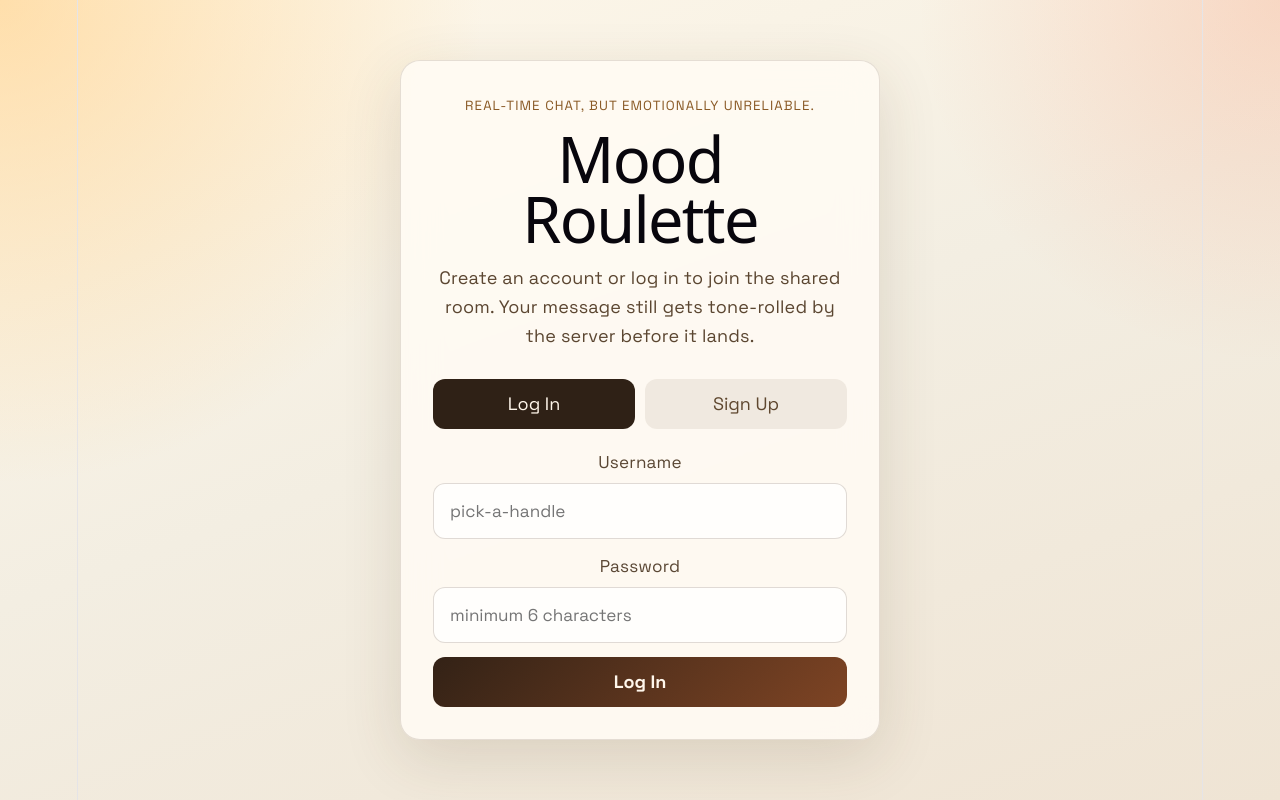
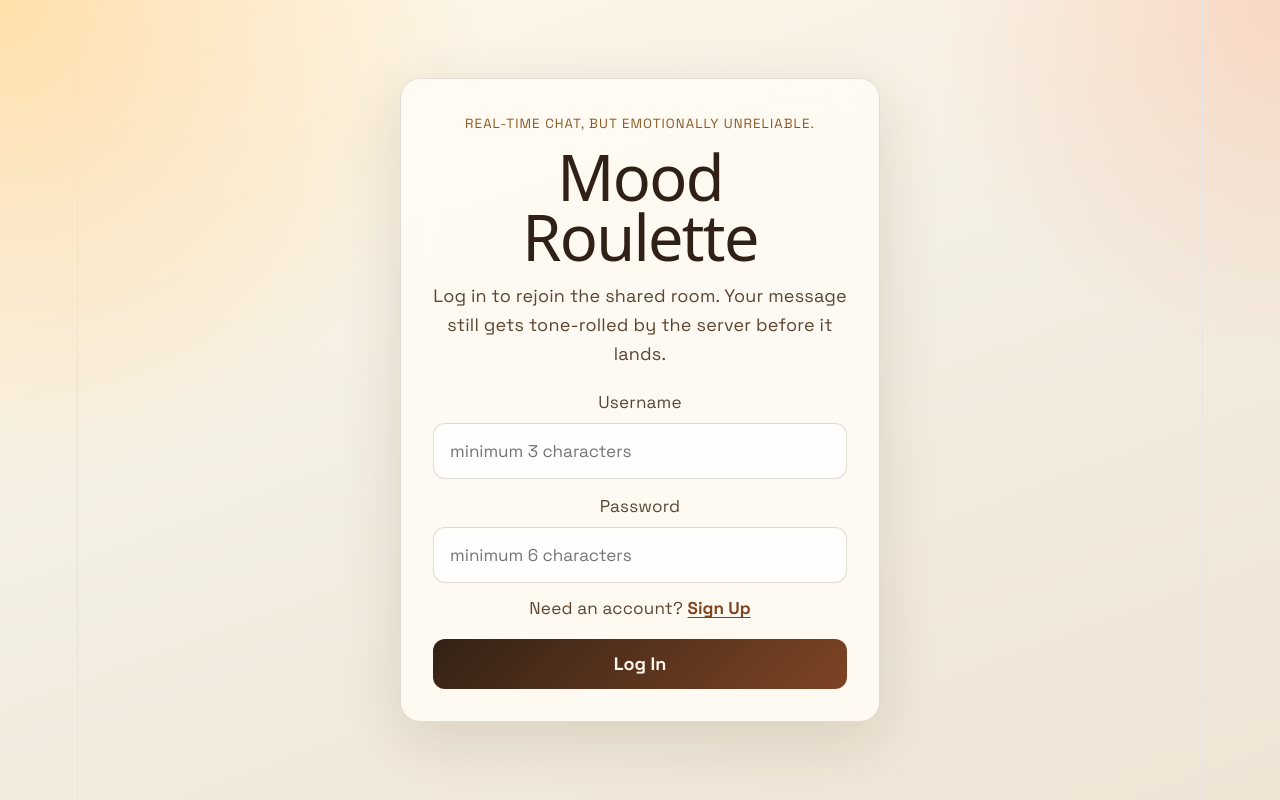
Before and after one commit to apham728/mood-roulette, a React (Vite) app in the folder client/: page / in a window 1280 px wide. Built offline with nearby package versions, Linux system fonts and the light colour scheme.

Commit message:
Adjustments to frontend

```diff
--- a/client/src/App.css
+++ b/client/src/App.css
@@ -71,6 +71,7 @@ h1 {
   margin: 0;
   font-size: clamp(2rem, 5vw, 3.5rem);
   line-height: 0.95;
+  color: #2f2116;
 }
 
 .auth-copy {
@@ -79,29 +80,36 @@ h1 {
   color: #5b4631;
 }
 
-.auth-tabs {
-  display: grid;
-  grid-template-columns: repeat(2, 1fr);
-  gap: 10px;
-  margin-top: 28px;
+.auth-switcher {
+  margin-top: -2px;
+  margin-bottom: 4px;
 }
 
-.auth-tabs button,
+.auth-switcher p {
+  margin: 0;
+  font-size: 0.95rem;
+  color: #5b4631;
+}
+
+.auth-link {
+  border: none;
+  background: transparent;
+  padding: 0;
+  color: #7d441e;
+  font-weight: 700;
+  text-decoration: underline;
+  text-underline-offset: 0.18em;
+}
+
+.auth-link:hover {
+  color: #4f2912;
+}
+
 .secondary-button,
 .primary-button {
   border: none;
   border-radius: 12px;
   padding: 12px 16px;
-}
-
-.auth-tabs button {
-  background: rgba(105, 75, 45, 0.09);
-  color: #5f472f;
-}
-
-.auth-tabs .is-active {
-  background: #2f2116;
-  color: #fff6ea;
 }
 
 .auth-form,
--- a/client/src/App.jsx
+++ b/client/src/App.jsx
@@ -2,8 +2,8 @@ import { useEffect, useState } from "react";
 import { io } from "socket.io-client";
 import "./App.css";
 
-// config for backend url and browser storage key
-// use to persist logged in session between refreshes
+// frontend config for the backend URL and the browser storage key
+// persist a logged-in session between page refreshes
 const API_BASE_URL = "http://localhost:3001";
 const TOKEN_STORAGE_KEY = "mood-roulette-token";
 
@@ -18,9 +18,9 @@ function App() {
   const [messages, setMessages] = useState([]);
   const [socket, setSocket] = useState(null);
 
-// on inital page refresh, try to restore previous session
-// if token exists, check with backend on who current uesr is before
-// loading chat ui
+// on first page load, try to restore a previous session from local storage
+// if a token exists, confirm with the backend which user is currently logged in
+// before rendering the chat UI
   useEffect(() => {
     const storedToken = localStorage.getItem(TOKEN_STORAGE_KEY);
 
@@ -29,8 +29,8 @@ function App() {
       return;
     }
 
-    // validate saved token with /auth/me so that frontend only restores
-    // sessions that backend verifies
+    // validate the saved token with /auth/me so the frontend only restores
+    // sessions that the backend still considers valid
     async function restoreSession() {
       try {
         const response = await fetch(`${API_BASE_URL}/auth/me`, {
@@ -55,8 +55,8 @@ function App() {
     restoreSession();
   }, []);
 
-// open single live connection for the chat's message history
-// and real time message updates
+// open a single live socket connection for chat history and real-time
+// message updates once the user is authenticated
   useEffect(() => {
     if (!user) {
       return undefined;
@@ -65,17 +65,17 @@ function App() {
     const nextSocket = io(API_BASE_URL);
     setSocket(nextSocket);
 
-    // load last 100 messages once socket connects
+    // load the most recent saved messages when the socket connects
     nextSocket.on("chat:history", (history) => {
       setMessages(history);
     });
 
-    // append new broadcasted messages for live updates
+    // append every newly broadcast message so the room stays live across tabs
     nextSocket.on("chat:message", (message) => {
       setMessages((currentMessages) => [...currentMessages, message]);
     });
 
-    // clean up listeners and disconnect socket once user logs out
+    // clean up listeners and disconnect the socket when the user logs out
     return () => {
       nextSocket.off("chat:history");
       nextSocket.off("chat:message");
@@ -84,8 +84,8 @@ function App() {
     };
   }, [user]);
 
-  // have auth form controlled by React so both sign up and login
-  // share same user/pass inputs
+  // leep the auth form controlled by React state so signup and login can
+  // share the same username and password inputs
   function handleAuthFieldChange(event) {
     const { name, value } = event.target;
     setAuthForm((currentForm) => ({
@@ -94,7 +94,7 @@ function App() {
     }));
   }
 
-  // submit either sign up or login form to matching backend route
+  // submit either the signup or login form to the matching backend route.
   async function handleAuthSubmit(event) {
     event.preventDefault();
     setAuthError("");
@@ -126,8 +126,8 @@ function App() {
     }
   }
 
-  // clear stored token and reset local ui state so
-  // the user fully exits authenticated chat session
+  // clear the stored token and reset UI state so the user fully exits
+  // the authenticated chat session on this device
   function handleLogout() {
     localStorage.removeItem(TOKEN_STORAGE_KEY);
     setUser(null);
@@ -136,8 +136,8 @@ function App() {
     setAuthError("");
   }
 
-  // sends message to backend
-  // backend modifies message and broadcasts back
+  // send a chat message to the backend
+  // backend assigns the tone, saves the message, and broadcasts it back to the room
   function handleSubmit(event) {
     event.preventDefault();
 
@@ -151,7 +151,7 @@ function App() {
     setContent("");
   }
 
-  // loading state while checking for existing session
+  // loading state while checking for an existing session
   if (isRestoringSession) {
     return (
       <main className="app-shell">
@@ -163,41 +163,18 @@ function App() {
     );
   }
 
-  // auth page if user doesn't exist yet
+  // of no authenticated user exists yet, show the auth screen instead of chat
   if (!user) {
     return (
-      // once user is logged in, display chat layout
       <main className="app-shell">
         <section className="auth-card">
           <p className="eyebrow">Real-time chat, but emotionally unreliable.</p>
           <h1>Mood Roulette</h1>
           <p className="auth-copy">
-            Create an account or log in to join the shared room. Your message still
-            gets tone-rolled by the server before it lands.
+            {authMode === "login"
+              ? "Log in to rejoin the shared room. Your message still gets tone-rolled by the server before it lands."
+              : "Create an account to join the shared room. Your message still gets tone-rolled by the server before it lands."}
           </p>
-
-          <div className="auth-tabs" role="tablist" aria-label="Authentication mode">
-            <button
-              type="button"
-              className={authMode === "login" ? "is-active" : ""}
-              onClick={() => {
-                setAuthMode("login");
-                setAuthError("");
-              }}
-            >
-              Log In
-            </button>
-            <button
-              type="button"
-              className={authMode === "signup" ? "is-active" : ""}
-              onClick={() => {
-                setAuthMode("signup");
-                setAuthError("");
-              }}
-            >
-              Sign Up
-            </button>
-          </div>
 
           <form className="auth-form" onSubmit={handleAuthSubmit}>
             <label>
@@ -206,7 +183,7 @@ function App() {
                 name="username"
                 value={authForm.username}
                 onChange={handleAuthFieldChange}
-                placeholder="pick-a-handle"
+                placeholder="minimum 3 characters"
                 autoComplete="username"
               />
             </label>
@@ -223,6 +200,38 @@ function App() {
               />
             </label>
 
+            <div className="auth-switcher">
+              {authMode === "login" ? (
+                <p>
+                  Need an account?{" "}
+                  <button
+                    type="button"
+                    className="auth-link"
+                    onClick={() => {
+                      setAuthMode("signup");
+                      setAuthError("");
+                    }}
+                  >
+                    Sign Up
+                  </button>
+                </p>
+              ) : (
+                <p>
+                  Already have an account?{" "}
+                  <button
+                    type="button"
+                    className="auth-link"
+                    onClick={() => {
+                      setAuthMode("login");
+                      setAuthError("");
+                    }}
+                  >
+                    Log In
+                  </button>
+                </p>
+              )}
+            </div>
+
             {authError ? <p className="form-error">{authError}</p> : null}
 
             <button type="submit" className="primary-button" disabled={isSubmittingAuth}>
@@ -230,7 +239,7 @@ function App() {
                 ? "Please wait..."
                 : authMode === "login"
                   ? "Log In"
-                  : "Create Account"}
+                  : "Sign Up"}
             </button>
           </form>
         </section>
```
